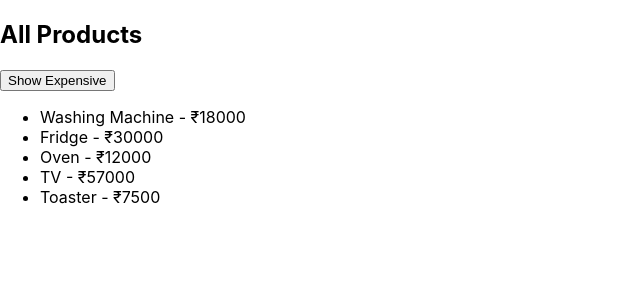
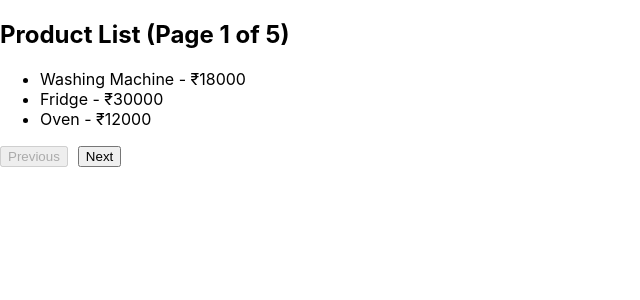
Before and after one commit to Aarti-Waghmare-React-Course/React_coding_exercise, a React (Create React App) app: page / in a window 1280 px wide. Shown: the top 300 px of the page, without its empty margins (0-640 px from the left). Built offline with nearby package versions, Linux system fonts and the light colour scheme.

Commit message:
pagination added

```diff
--- a/src/App.js
+++ b/src/App.js
@@ -23,6 +23,7 @@ import ProductAdd_20 from './components/ProductAdd_20';
 import ProductEdit_21 from './components/ProductEdit_21';
 import ProductSort_22 from './components/ProductSort_22';
 import ProductFilter_23 from './components/ProductFilter_23';
+import ProductPagination_24 from './components/ProductPagination_24';
 
 function App() {
   return (
@@ -49,7 +50,8 @@ function App() {
       {/* <ProductAdd_20/> */}
       {/* <ProductEdit_21/> */}
       {/* <ProductSort_22/> */}
-      <ProductFilter_23/>
+      {/* <ProductFilter_23/> */}
+      <ProductPagination_24/>
     </div>
   );
 }
--- a/src/components/ProductPagination_24.js
+++ b/src/components/ProductPagination_24.js
@@ -0,0 +1,66 @@
+// Pagination in List
+// Show only a few products per page (e.g., 3 at a time), and allow navigation between pages.
+import React, { useState } from 'react';
+
+const ProductPagination_24 = () => {
+  const products = [
+    {id:1,name:'Washing Machine',price:18000},
+     {id:2,name:'Fridge',price:30000},
+     {id:3,name:'Oven',price:12000},
+    {id:4,name:'TV',price:57000},
+    {id:5,name:'Toaster',price:7500},
+    { id: 6, name: 'Laptop', price: 45000 },
+    { id: 7, name: 'Phone', price: 25000 },
+    { id: 8, name: 'Tablet', price: 15000 },
+    { id: 9, name: 'Monitor', price: 32000 },
+    { id: 10, name: 'Mouse', price: 1200 },
+    { id: 11, name: 'Keyboard', price: 1800 },
+    { id: 12, name: 'Headphones', price: 2800 },
+    { id: 13, name: 'Camera', price: 38000 }
+  ];
+
+  const itemsPerPage = 3;
+  const [currentPage, setCurrentPage] = useState(1);
+
+  const totalPages = Math.ceil(products.length / itemsPerPage);
+
+  const startIndex = (currentPage - 1) * itemsPerPage;
+  const paginatedProducts = products.slice(startIndex, startIndex + itemsPerPage);
+
+  const goToNext = () => {
+    if (currentPage < totalPages) {
+      setCurrentPage(currentPage + 1);
+    }
+  };
+
+  const goToPrev = () => {
+    if (currentPage > 1) {
+      setCurrentPage(currentPage - 1);
+    }
+  };
+
+  return (
+    <div>
+      <h2>Product List (Page {currentPage} of {totalPages})</h2>
+
+      <ul>
+        {paginatedProducts.map((product) => (
+          <li key={product.id}>
+            {product.name} - ₹{product.price}
+          </li>
+        ))}
+      </ul>
+
+      <div style={{ marginTop: '10px' }}>
+        <button onClick={goToPrev} disabled={currentPage === 1}>
+          Previous
+        </button>
+        <button onClick={goToNext} disabled={currentPage === totalPages} style={{ marginLeft: '10px' }}>
+          Next
+        </button>
+      </div>
+    </div>
+  );
+};
+
+export default ProductPagination_24;
```
